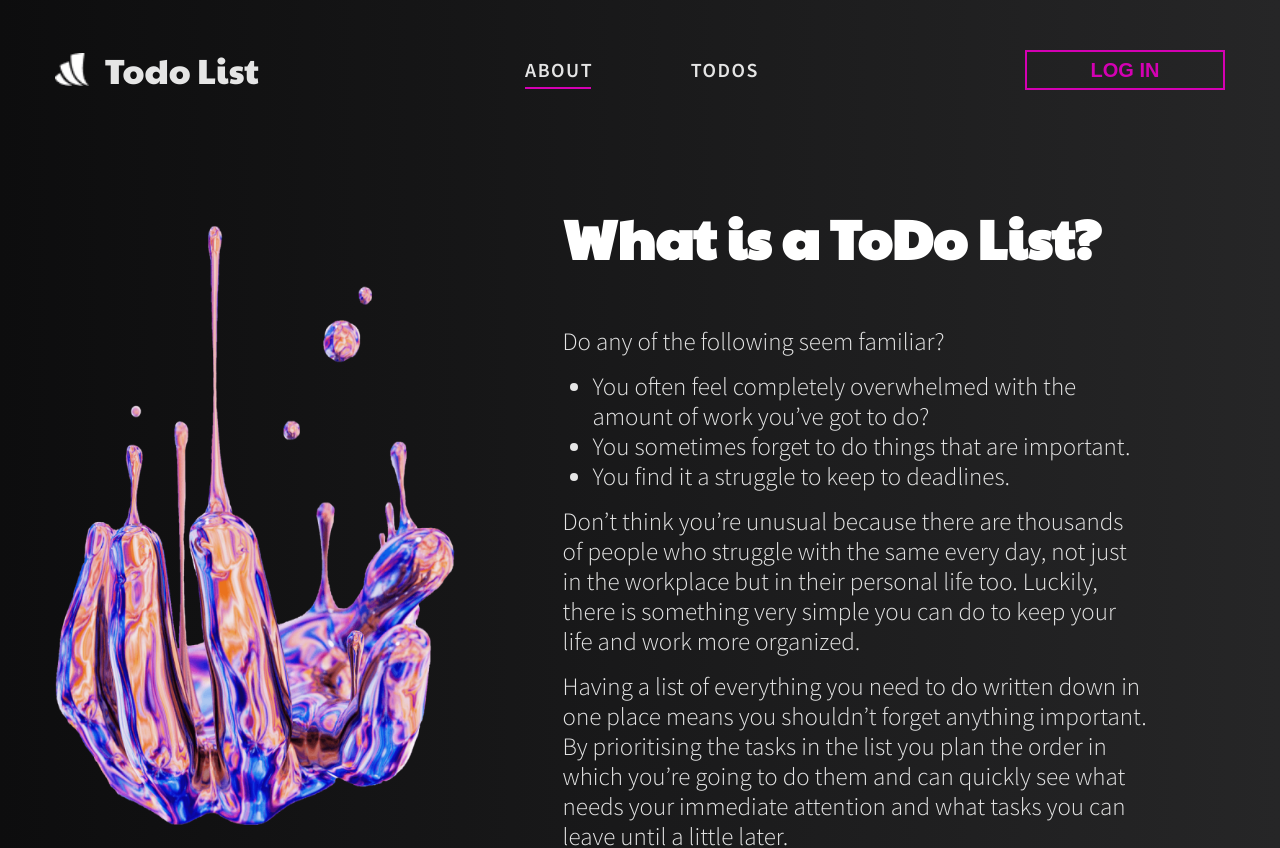
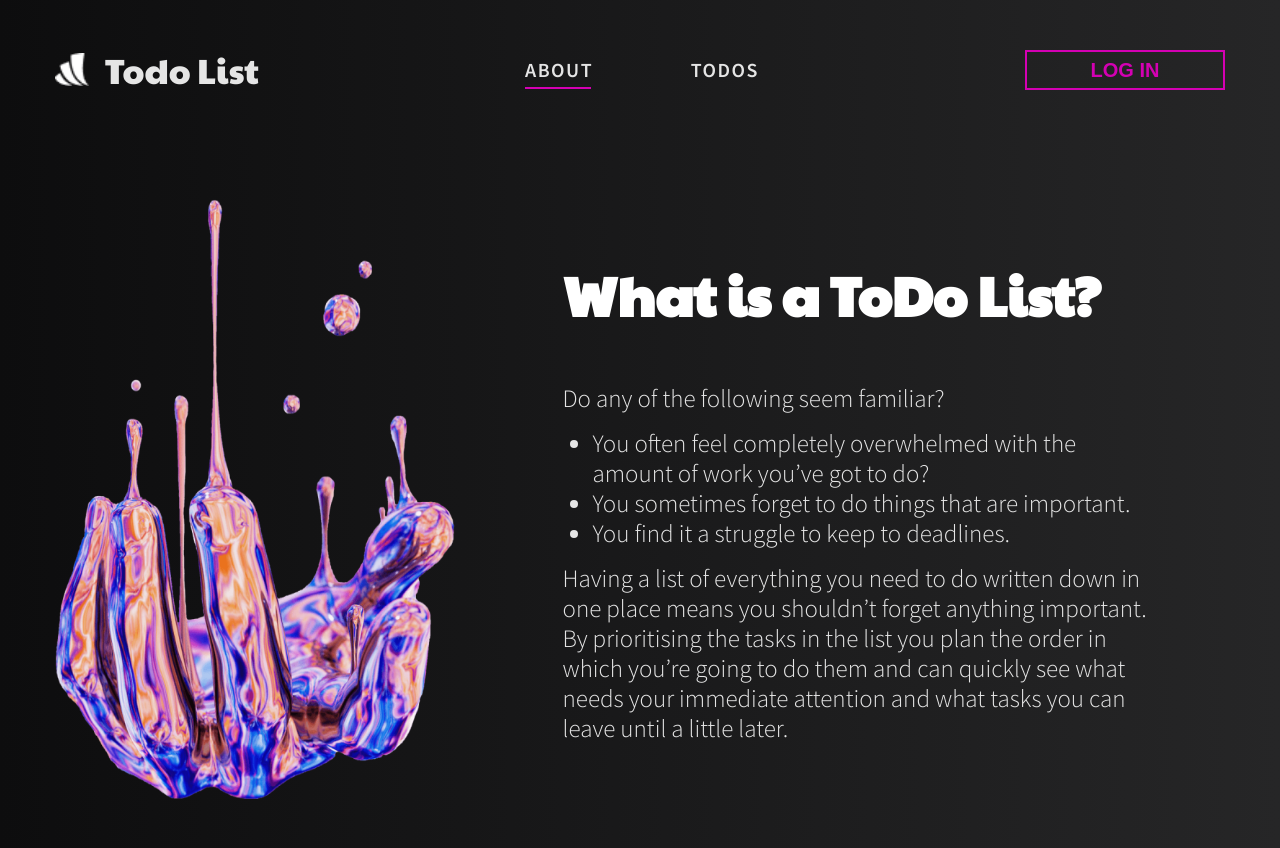
Before and after one commit to xzfantom/react-intensive, a React (Create React App) app: page / in a window 1280 px wide. Shown: the top 848 px of the page. Built offline with nearby package versions, Linux system fonts and the light colour scheme.

Commit message:
Deleted text from About Page

```diff
--- a/src/pages/AboutUsPage/AboutUsPage.jsx
+++ b/src/pages/AboutUsPage/AboutUsPage.jsx
@@ -19,13 +19,6 @@ const AboutUsPage = () => {
             <li>You sometimes forget to do things that are important.</li>
             <li>You find it a struggle to keep to deadlines.</li>
           </ul>
-
-          <p className={s.description}>
-            Don’t think you’re unusual because there are thousands of people who
-            struggle with the same every day, not just in the workplace but in
-            their personal life too. Luckily, there is something very simple you
-            can do to keep your life and work more organized.
-          </p>
           <p className={s.description}>
             Having a list of everything you need to do written down in one place
             means you shouldn’t forget anything important. By prioritising the
```
